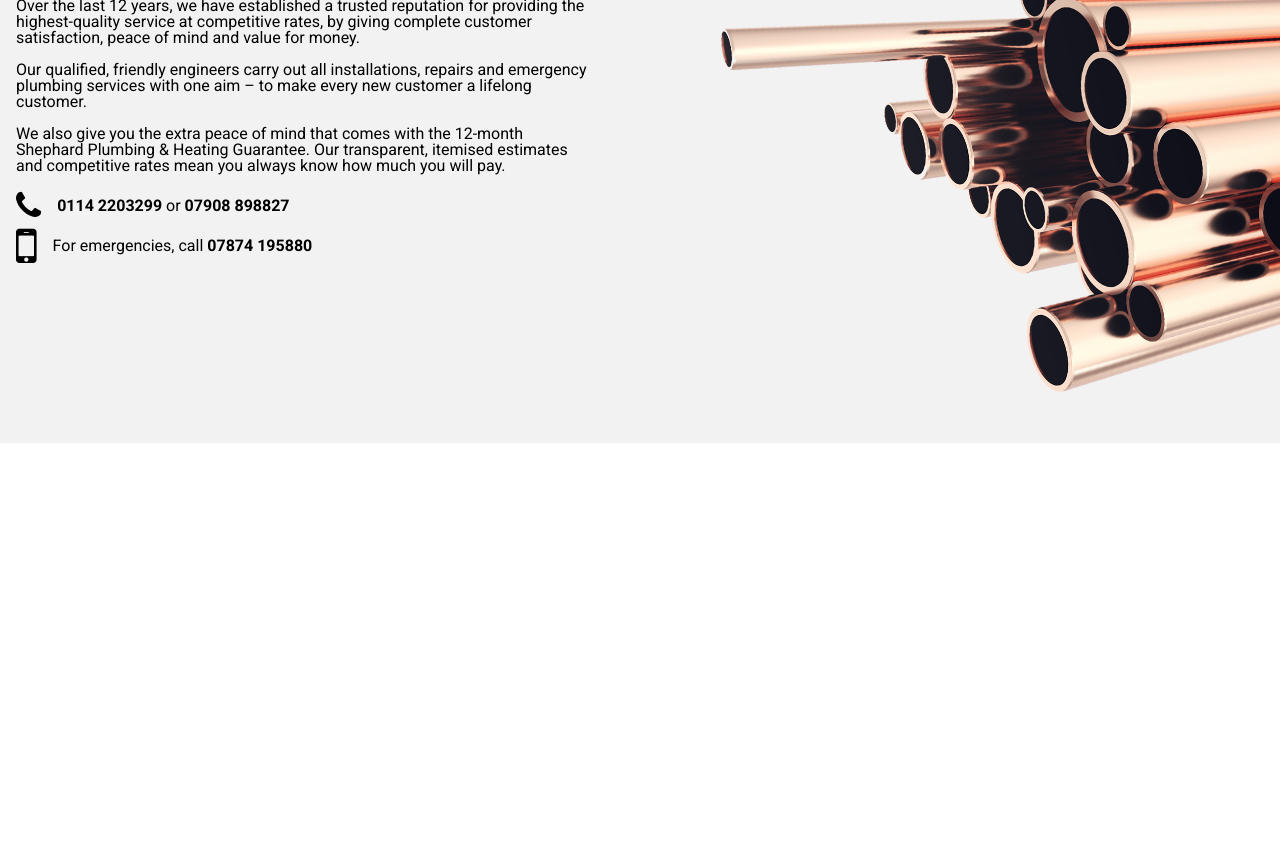
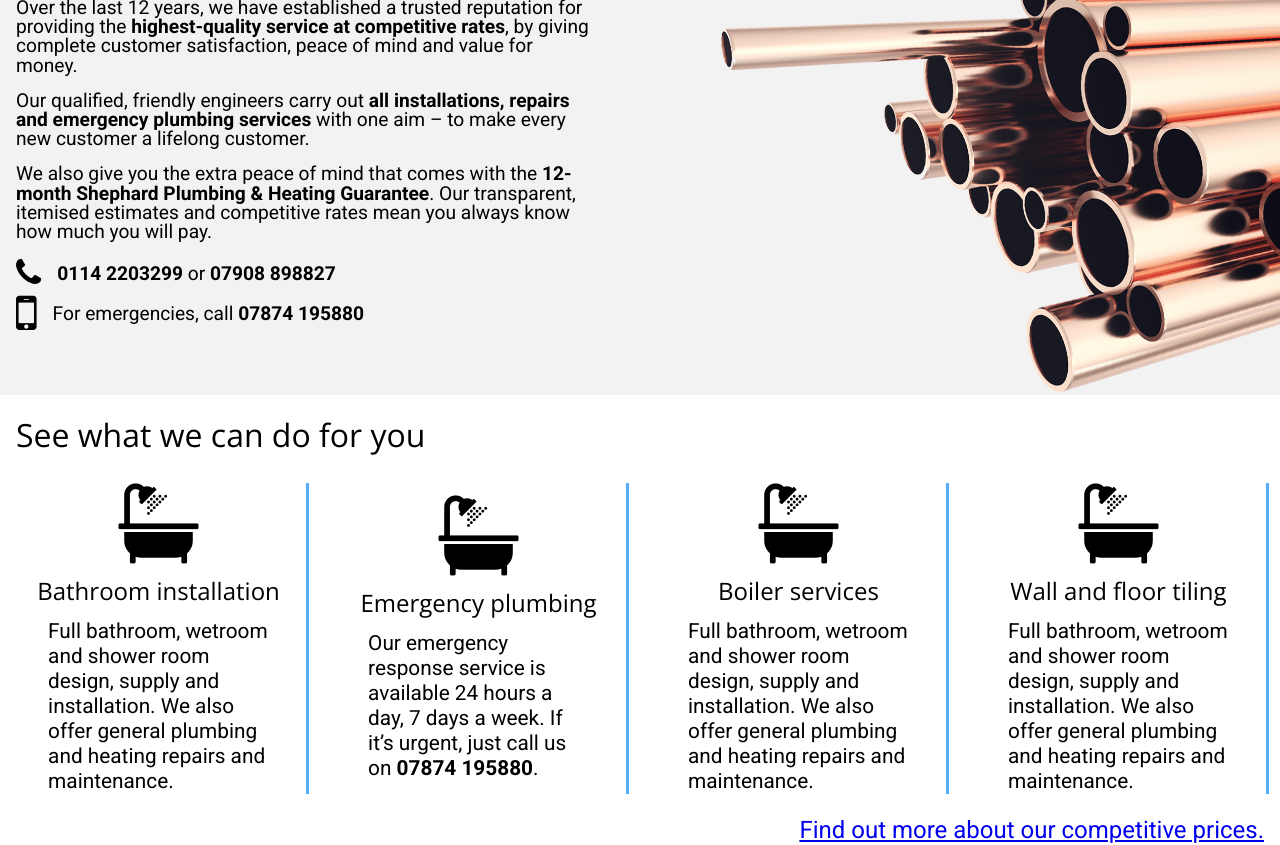
Before and after one commit to tomdrooker/shephardltd, a plain HTML site: page index.html in a window 1280 px wide. Shown: the part 757-1602 px from the top of the page. Before the commit the page ends 1200 px from the top, so only its background shows below. Drawn offline with nearby package versions, Linux system fonts and the light colour scheme.

Commit message:
Services section implemented.

```diff
--- a/index.html
+++ b/index.html
@@ -38,15 +38,14 @@
      <div class="header-button">
        <a href="#"><p>Call us for a quote</p></a>
      </div>
-      </div>
     </header>
 
   <div id="subsection">
     <div class="left-content">
     <h2>Sheffield's finest plumbing, heating and gas services</h2>
-    <p class="first-par">Over the last 12 years, we have established a trusted reputation for providing the highest-quality service at competitive rates, by giving complete customer satisfaction, peace of mind and value for money.</p>
-    <p class="second-par">Our qualified, friendly engineers carry out all installations, repairs and emergency plumbing services with one aim – to make every new customer a lifelong customer.</p>
-    <p class="third-par">We also give you the extra peace of mind that comes with the 12-month Shephard Plumbing & Heating Guarantee. Our transparent, itemised estimates and competitive rates mean you always know how much you will pay. </p>
+    <p class="first-par">Over the last 12 years, we have established a trusted reputation for providing the <span class="bold">highest-quality service at competitive rates</span>, by giving complete customer satisfaction, peace of mind and value for money.</p>
+    <p class="second-par">Our qualified, friendly engineers carry out <span class="bold">all installations, repairs and emergency plumbing services</span> with one aim – to make every new customer a lifelong customer.</p>
+    <p class="third-par">We also give you the extra peace of mind that comes with the <span class="bold">12-month Shephard Plumbing & Heating Guarantee</span>. Our transparent, itemised estimates and competitive rates mean you always know how much you will pay. </p>
     <figure>
       <i class="fa fa-phone fa-2x"></i>
       <figcaption><span class="bold">0114 2203299</span> or <span class="bold">07908 898827</span></figcaption>
@@ -63,11 +62,61 @@
   </div>
   </div>
 
-
-
+  <div id="services">
+    <div class="services-header">
+      <h2>See what we can do for you</h2>
+    </div>
+    <div class="services-boxes-section">
+      <aside class="service-box">
+        <i class="fa fa-bath fa-5x"></i>
+        <h3>Bathroom installation</h3>
+        <div class="service-description">
+         <p>Full bathroom, wetroom and shower room design, supply and installation. We also offer general plumbing and heating repairs and maintenance.</p>
+        </div>
+      </aside>
+      <aside class="service-box">
+        <i class="fa fa-bath fa-5x"></i>
+        <h3>Emergency plumbing</h3>
+        <div class="service-description">
+         <p>Our emergency response service is available 24 hours a day, 7 days a week. If it’s urgent, just call us on <span class="bold">07874 195880</span>.</p>
+        </div>
+      </aside>
+      <aside class="service-box">
+        <i class="fa fa-bath fa-5x"></i>
+        <h3>Boiler services</h3>
+        <div class="service-description">
+         <p>Full bathroom, wetroom and shower room design, supply and installation. We also offer general plumbing and heating repairs and maintenance.</p>
+        </div>
+      </aside>
+      <aside class="service-box">
+        <i class="fa fa-bath fa-5x"></i>
+        <h3>Wall and floor tiling</h3>
+        <div class="service-description">
+         <p>Full bathroom, wetroom and shower room design, supply and installation. We also offer general plumbing and heating repairs and maintenance.</p>
+        </div>
+      </aside>
+    </div>
+      <div class="services-link">
+        <a href="#">Find out more about our competitive prices.</a>
+      </div>
+      </div>
 
   </div>
 
 
+
+
+  <footer>
+    <div class="gas-safe">
+     <div class="image-container">
+       <img src="resources/images/gas-safe-sign.png" alt="Gas Safe logo">
+     </div>
+   </div>
+  </footer>
+
+  </div>
+
+
+
   </body>
 </html>
--- a/resources/css/style.css
+++ b/resources/css/style.css
@@ -75,7 +75,7 @@ header {
 header h1 {
   font-family: 'Open Sans', sans-serif;
   font-weight: bold;
-  font-size: 2rem;
+  font-size: 2.3rem;
   text-transform: uppercase;
 }
 
@@ -83,6 +83,7 @@ header p {
   font-size: 1.1rem;
   padding-top: 1rem;
   line-height: 1.2;
+  font-size: 1.3rem;
 }
 
 .header-button {
@@ -91,6 +92,16 @@ header p {
   margin-top: 1rem;
   margin-right: 4rem;
   text-transform: uppercase;
+  transition: background-color 400ms ease-in, color 200ms ease-in;
+}
+
+.header-button:hover {
+  background-color: white;
+  color: black;
+}
+
+.header-button p:hover {
+  color: black;
 }
 
 .header-button a:link {
@@ -105,8 +116,7 @@ header p {
 /* Subsection styles */
 
 #subsection {
-  height: 33rem;
-  margin-top: 8rem;
+  height: 30rem;
   padding-top: 1rem;
   background-color: #f2f2f2;
   display: flex;
@@ -118,6 +128,14 @@ header p {
   flex-direction: column;
   width: 45%;
   padding-left: 1rem;
+}
+
+.left-content p {
+  font-size: 1.2rem;
+}
+
+.left-content .bold {
+  font-weight: bold;
 }
 
 .left-content h2 {
@@ -152,8 +170,74 @@ figure {
 
 figcaption {
   padding-left: 1rem;
+  font-size: 1.2rem;
 }
 
 figcaption .bold {
   font-weight: bold;
 }
+
+/* Services section*/
+
+#services {
+  padding-top: 1.5rem;
+  height: 35rem;
+}
+
+.services-header h2 {
+  font-family: 'Open Sans', sans-serif;
+  font-size: 2rem;
+  padding: 0 0 2rem 1rem;
+}
+
+.services-boxes-section {
+  display: flex;
+}
+
+.service-box {
+  display: flex;
+  flex-direction: column;
+  justify-content: center;
+  align-items: center;
+  border-right: 3px solid #54AFFA;
+  width: 23%;
+  margin: 0 auto;
+}
+
+.service-description {
+  width: 75%;
+}
+
+.service-description p {
+  font-size: 1.3rem;
+  line-height: 1.2;
+}
+
+.service-description .bold {
+  font-weight: bold;
+}
+
+.service-box h3 {
+  font-family: 'Open Sans', sans-serif;
+  font-size: 1.5rem;
+  text-align: center;
+  padding: 1rem 0 1rem 0;
+}
+
+.services-link {
+  display: flex;
+  justify-content: flex-end;
+}
+
+.services-link a {
+  margin: 1.5rem 1rem 0 0;
+  font-size: 1.5rem;
+}
+
+
+/* Footer styles */
+
+footer {
+  display: flex;
+  justify-content: flex-end;
+}
```
Also changed, not shown: resources/images/gas-safe-sign.png (added).
